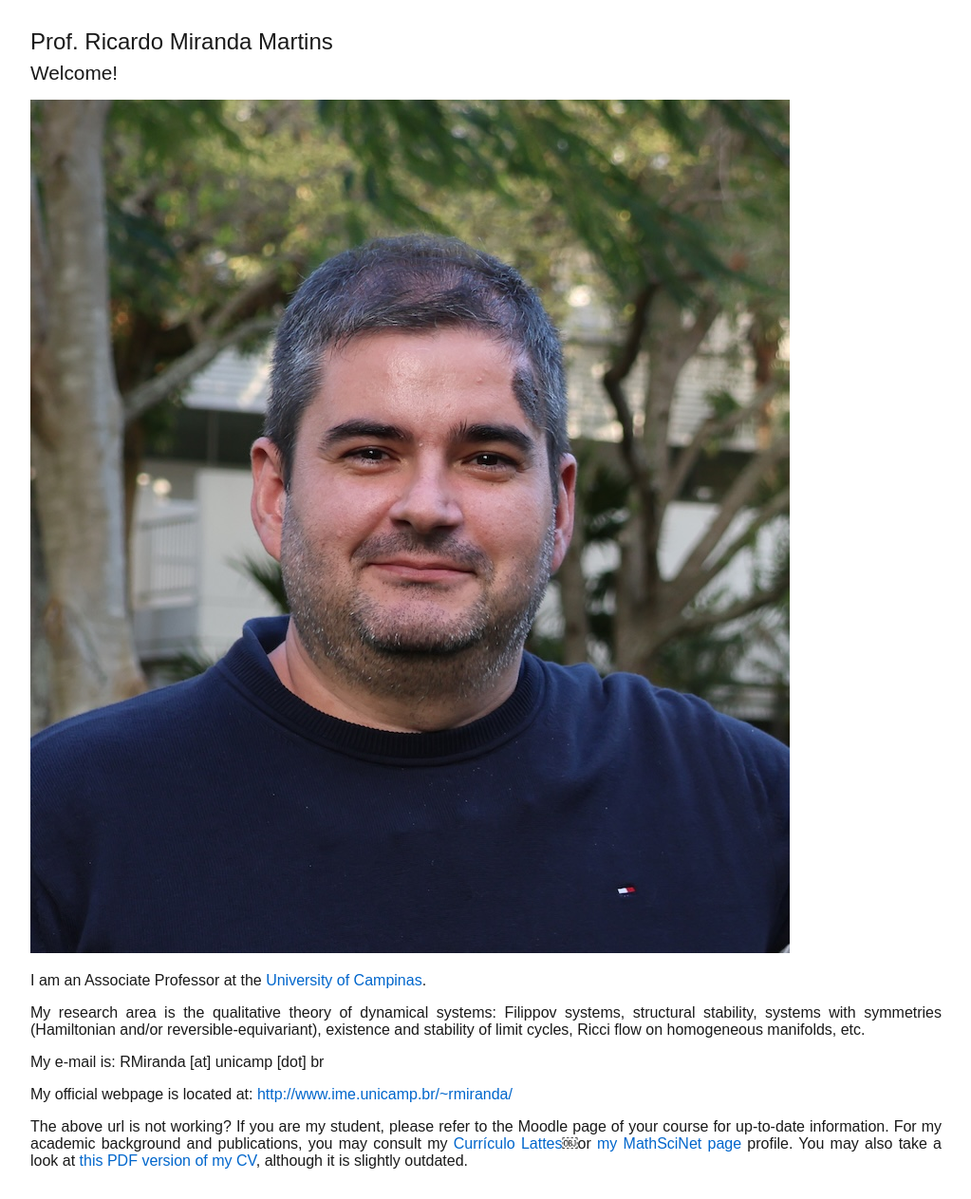
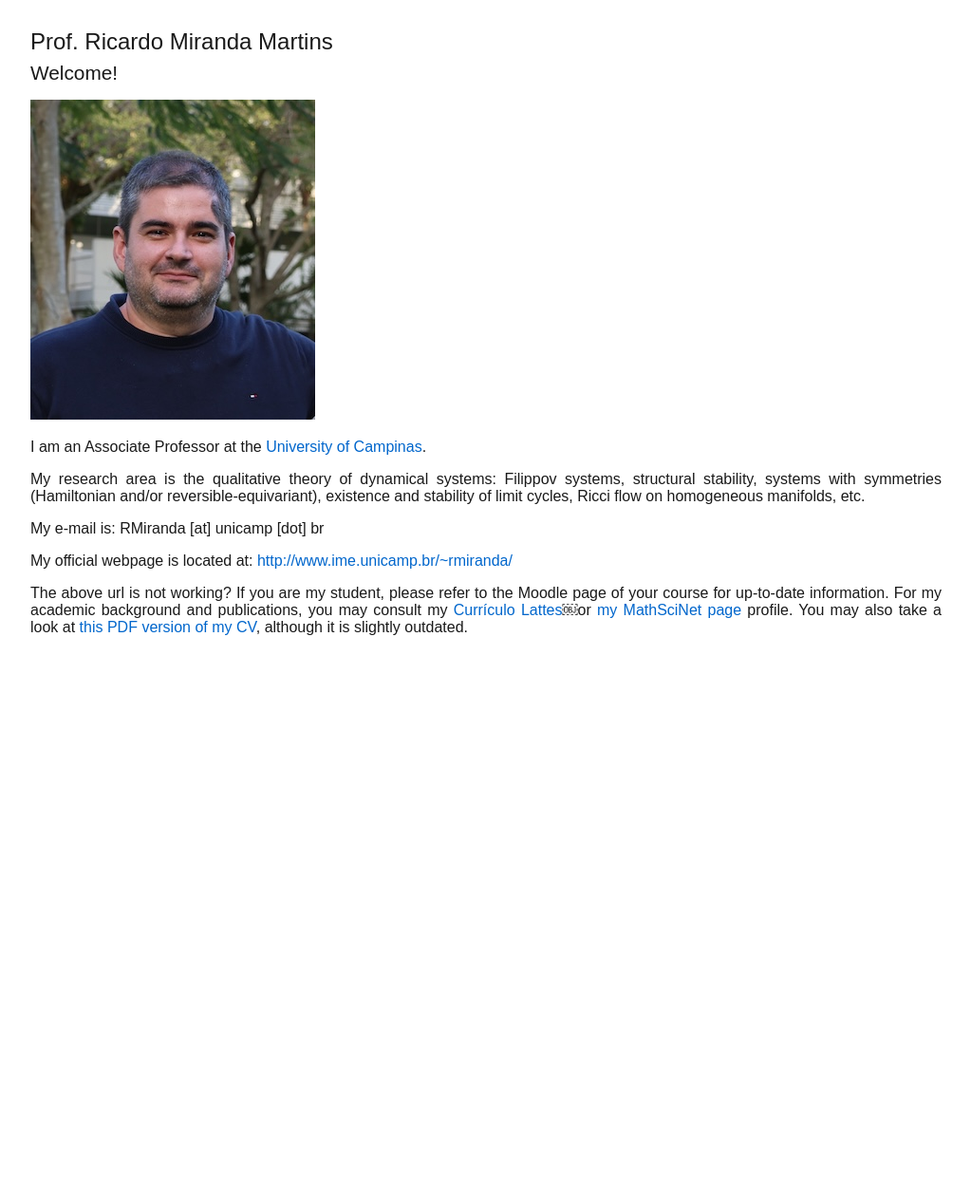
Before and after one commit to rmiranda99/RMiranda99.github.io, a Jekyll site: the page built from index.md, in a window 1280 px wide. Shown: the whole page at 95% size, without its empty margins (128-1151 px from the left). Built offline with Jekyll 4.4.1, drawn with Linux system fonts in a browser that asks for light colours; our own code applies the rules of GitHub Pages for plain Markdown files; after the commit the page ends 900 px from its top, so only the background shows below that.

Commit message:
Update index.md

```diff
--- a/index.md
+++ b/index.md
@@ -5,8 +5,7 @@ title: Prof. Ricardo Miranda Martins
 
 ## Welcome!
 
-<img src="rmm3.jpg" class="profile-pic" alt="Photo taken by Leo Zacarin in Miami Waves 2026 (IMSA).">
-
+<img src="rmm3small.jpg" class="profile-pic" alt="Photo taken by Leo Zacarin in Miami Waves 2026 (IMSA).">
 
 I am an Associate Professor at the [University of Campinas](http://www.unicamp.br/).
 
```
